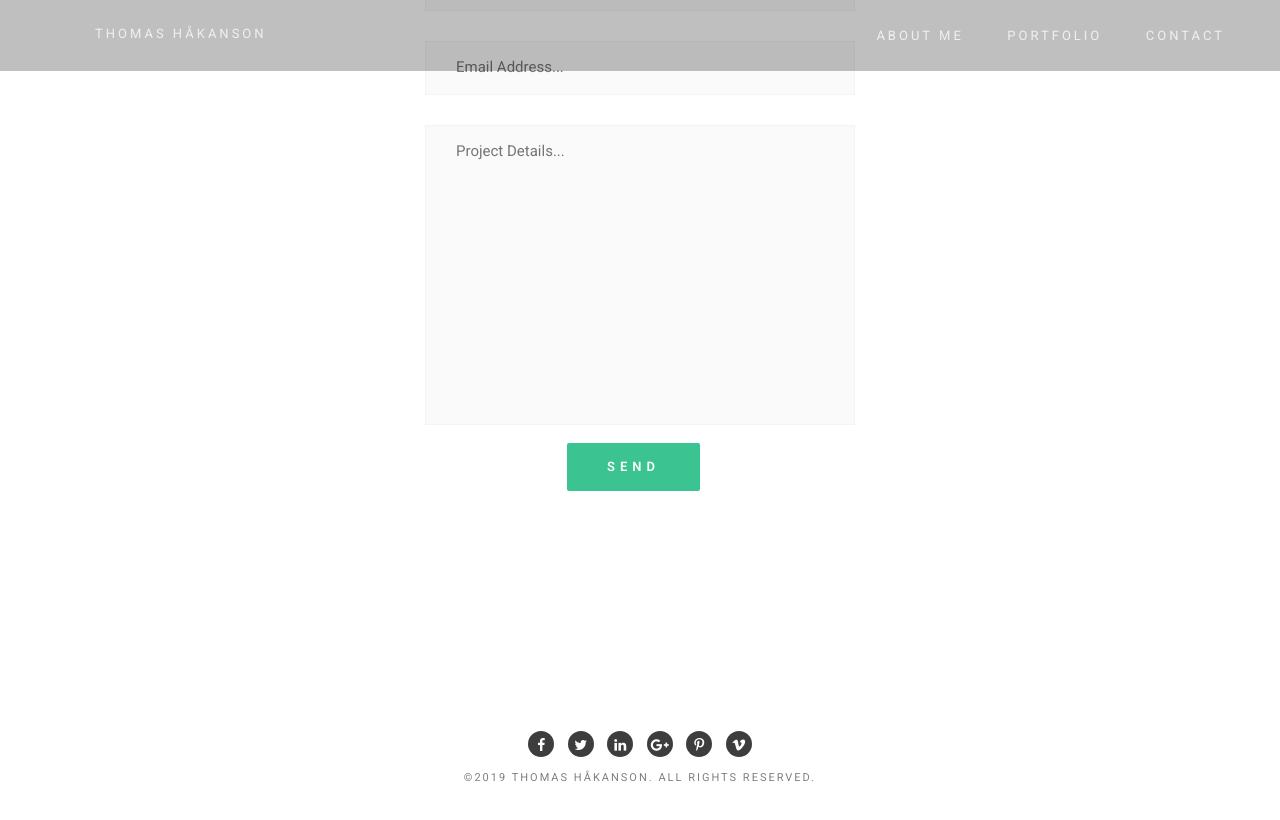
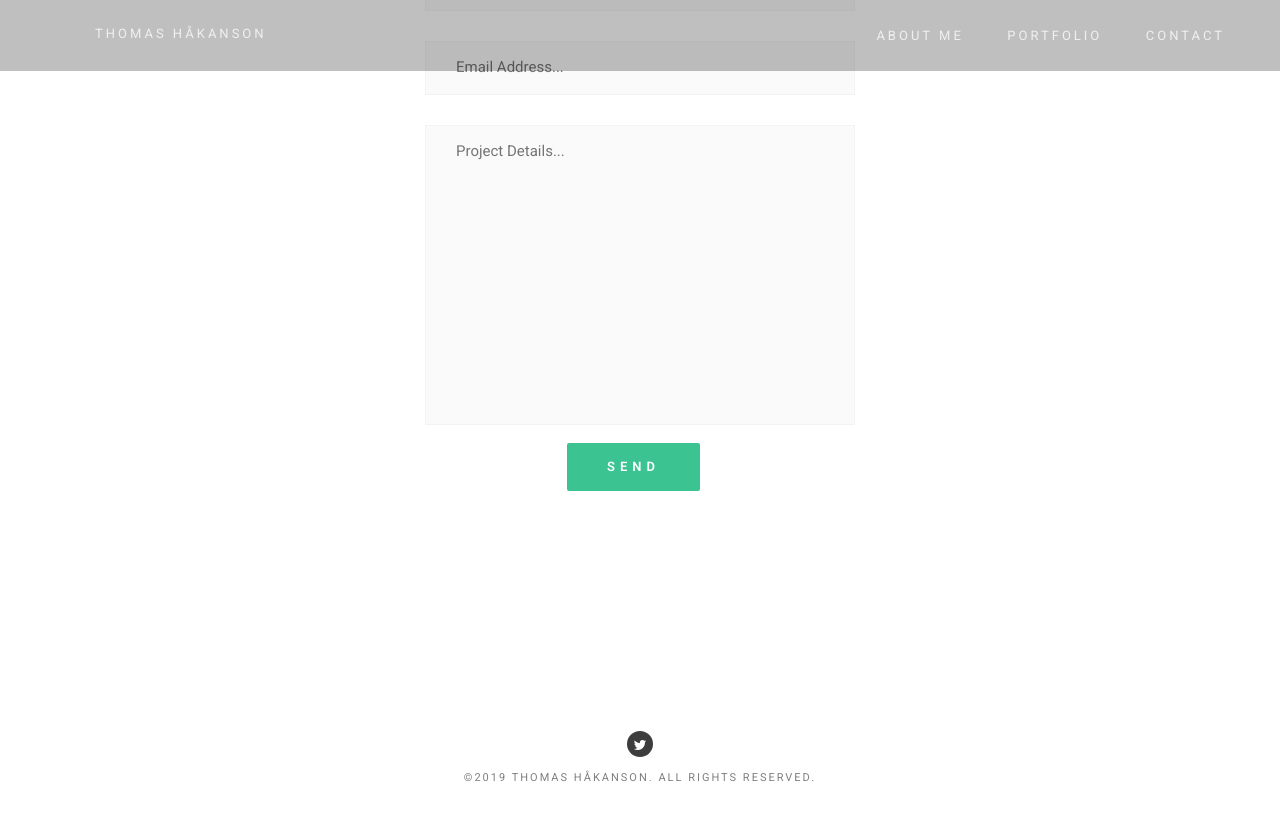
Before and after one commit to RatchetOfVaporex/RatchetOfVaporex.github.io, a Jekyll site: the page built from contact.md, in a window 1280 px wide and 900 px high, scrolled down 632 px. Shown: the top 820 px of the window. Built offline with Jekyll 4.4.1, drawn with Linux system fonts in a browser that asks for light colours; nearby versions of some CDN libraries.

Commit message:
Contact/Social Media

```diff
--- a/_layouts/default.html
+++ b/_layouts/default.html
@@ -56,12 +56,12 @@
                 <div class="col-md-12">
                     <p>
                         <ul class="footer-share">
-                            <li><a href="#"><i class="fa fa-facebook"></i></a></li>
-                            <li><a href="#"><i class="fa fa-twitter"></i></a></li>
-                            <li><a href="#"><i class="fa fa-linkedin"></i></a></li>
-                            <li><a href="#"><i class="fa fa-google-plus"></i></a></li>
-                            <li><a href="#"><i class="fa fa-pinterest-p"></i></a></li>
-                            <li><a href="#"><i class="fa fa-vimeo"></i></a></li>
+                            <!-- <li><a href="#"><i class="fa fa-facebook"></i></a></li> -->
+                            <li><a href="https://twitter.com/TomHakanson"><i class="fa fa-twitter"></i></a></li>
+                            <!-- <li><a href="#"><i class="fa fa-linkedin"></i></a></li> -->
+                            <!-- <li><a href="#"><i class="fa fa-google-plus"></i></a></li> -->
+                            <!-- <li><a href="#"><i class="fa fa-pinterest-p"></i></a></li> -->
+                            <!-- <li><a href="#"><i class="fa fa-vimeo"></i></a></li> -->
                         </ul>
                     </p>
                     <p>&copy;2019 Thomas Ha&#778;kanson. All rights reserved.</p>
--- a/contact.md
+++ b/contact.md
@@ -10,12 +10,12 @@ Lorem ipsum dolor sit amet, consectetur adipiscing elit, sed do eiusmod tempor i
 <!--contact form start-->
 <div class="col-md-6 col-md-offset-3 conForm">
 <div id="message"></div>
-<form method="post" action="php/contact.php" name="cform" id="cform">
-<input name="name" id="name" type="text" class="col-xs-12 col-sm-12 col-md-12 col-lg-12" placeholder="Your name...">
-<input name="email" id="email" type="email" class=" col-xs-12 col-sm-12 col-md-12 col-lg-12 noMarr" placeholder="Email Address...">
-<textarea name="comments" id="comments" cols="" rows="" class="col-xs-12 col-sm-12 col-md-12 col-lg-12" placeholder="Project Details..."></textarea>
+<form method="post" action="https://formspree.io/thomashak@gmail.com">
+<input name="name" id="name" type="text" class="col-xs-12 col-sm-12 col-md-12 col-lg-12" placeholder="Your name..." required>
+<input name="_replyto" id="email" type="email" class=" col-xs-12 col-sm-12 col-md-12 col-lg-12 noMarr" placeholder="Email Address..." required>
+<textarea name="comments" id="comments" cols="" rows="" class="col-xs-12 col-sm-12 col-md-12 col-lg-12" placeholder="Project Details..." required></textarea>
+<input type="text" name="_gotcha" style="display:none">
 <input type="submit" id="submit" name="send" class="submitBnt" value="Send">
-<div id="simple-msg"></div>
 </form>
 </div>
 <!--contact form end-->
```
Also changed, not shown: 6 other files.
